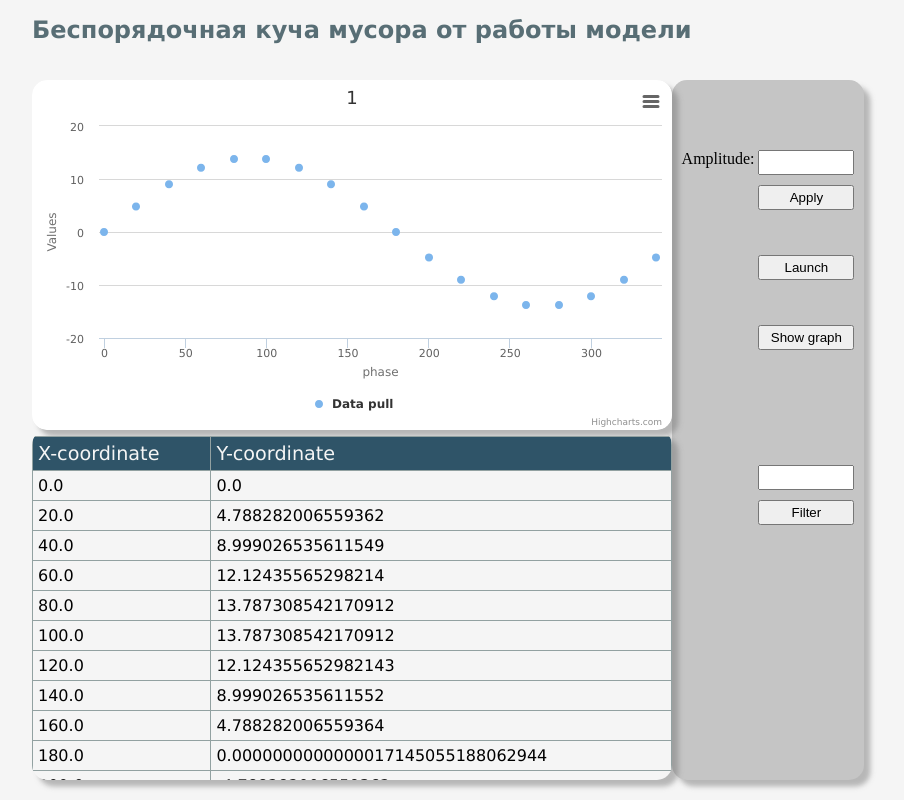
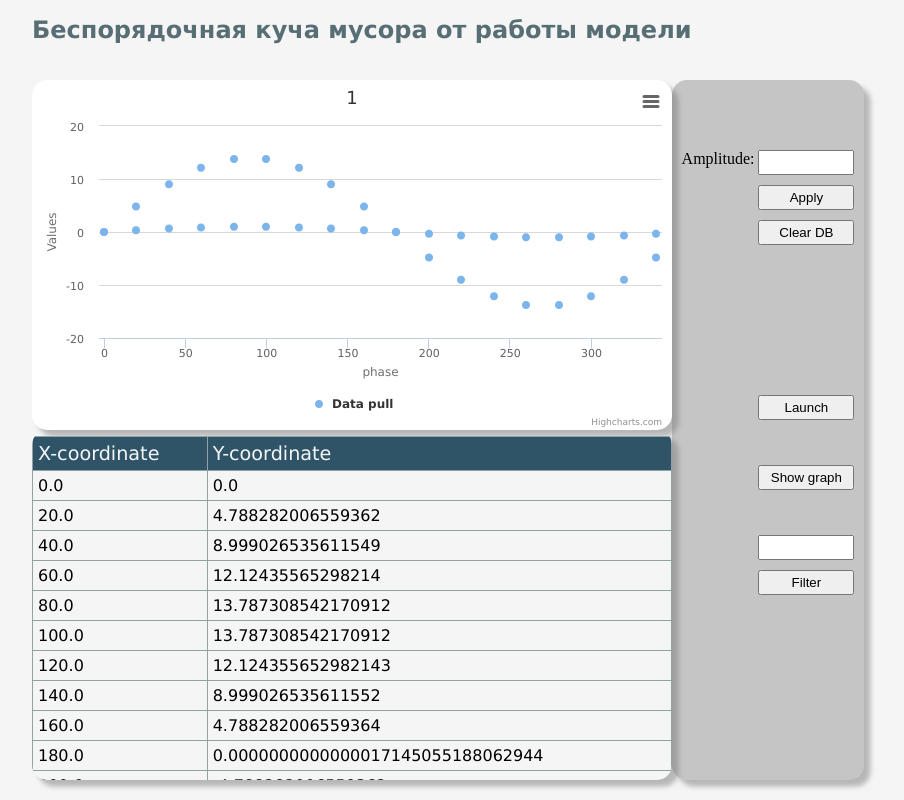
Before and after one commit to vetakim/Lucy, a Django app: page /ElfenLied/home/ in a window 1280 px wide. Shown: the whole page, without its empty margins (288-1192 px from the left). Run offline with Django 3.2, Linux system fonts and the light colour scheme; data comes from the database, SQL or seed files in the repository; both versions use the stored data as it was after the commit; some libraries are stand-ins or nearby versions.

Commit message:
Заполнение БД в представлении и кнопка для очистки БД

```diff
--- a/Lucy/ElfenLied/forms.py
+++ b/Lucy/ElfenLied/forms.py
@@ -4,3 +4,5 @@ from django import forms
 class CalcParams(forms.Form):
     amplitude = FloatField(label="Amplitude",
             widget=forms.TextInput(attrs={'class': 'amp', 'type': 'number'}))
+    toclear = BooleanField(required=False, widget=forms.TextInput(attrs={'class': 'cle',
+        'type': 'submit', 'value': 'Clear DB'}))
--- a/Lucy/ElfenLied/templates/lucyDJ/base.html
+++ b/Lucy/ElfenLied/templates/lucyDJ/base.html
@@ -118,13 +118,12 @@ body {
                 left: 45%;
             }
             .amp {
-                max-width: 50%;
-                width: 200px;
-                max-height: 5%;
-                height: 25px;
                 position: absolute;
                 top: 10%;
-                left: 45%;
+            }
+            .cle{
+                position: absolute;
+                top: 20%;
             }
             label {
                 position: absolute;
--- a/Lucy/ElfenLied/templates/lucyDJ/home.html
+++ b/Lucy/ElfenLied/templates/lucyDJ/home.html
@@ -4,14 +4,15 @@
 
 <div class="buttonpanel">
     <form action="" method="get">
-        <label for="id_amplitude" > Amplitude: </label>
         {{ form.amplitude }}
         <input type="submit" value="Apply" style="top: 15%">
+        <label for="id_amplitude" > Amplitude: </label>
+        {{ form.toclear}}
     </form>
-    <button style="top: 25%" id="launch"> Launch </button>
-    <button style="top: 35%" id="show_graph"> Show graph</button>
-    <input style="top: 55%" id="request" type=number>
-    <button style="top: 60%"id="filter"> Filter </button>
+    <button style="top: 45%" id="launch"> Launch </button>
+    <button style="top: 55%" id="show_graph"> Show graph</button>
+    <input style="top: 65%" id="request" type=number>
+    <button style="top: 70%"id="filter"> Filter </button>
 </div>
 
 <script>
@@ -40,7 +41,7 @@ var te = amp.toString();
             name: 'Data pull',
             data:
                 [{% for line in lines %}
-            [{{ line.abscissa }}, {{ line.ordinate }} * amp],
+            [{{ line.abscissa }}, {{ line.ordinate }}],
             {% endfor %}]
         }]
     });
--- a/Lucy/ElfenLied/views.py
+++ b/Lucy/ElfenLied/views.py
@@ -2,17 +2,28 @@ from django.shortcuts import render, render_to_response
 from django.http import HttpResponse
 from .models import *
 from .forms import *
+from numpy import random, sin, radians
 
 def accept_data(request):
     amplitude = 1.0
+    toclear = False
     if request.method == 'GET':
         form = CalcParams(request.GET)
         if form.is_valid():
             amplitude = form.cleaned_data['amplitude']
+            toclear = form.cleaned_data['toclear']
         else:
             print('FORM NOT VALID')
     else:
         form = CalcParams()
+
+    if toclear == True:
+        Point.objects.all().delete()
+
+    for j in range(0, 360, 20):
+        line = Point(abscissa=j, ordinate = amplitude * sin(radians(j)))
+        line.save()
+
     return render(request, 'lucyDJ/home.html',
             {"form": form,
                 "lines": Point.objects.all(),
```
Also changed, not shown: Lucy/db.sqlite3.
